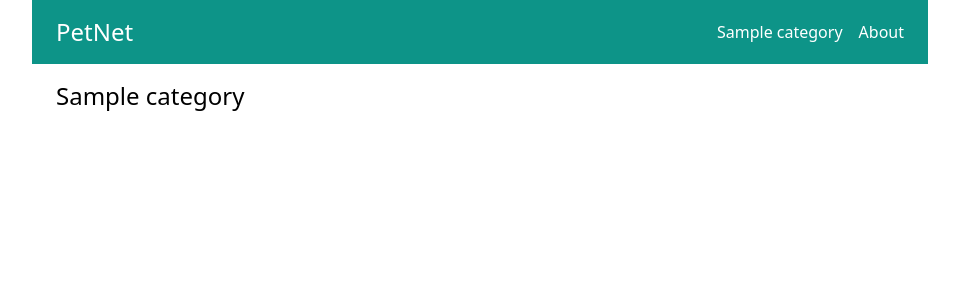
After one commit to EleahBurman/ecommerce-python-django, a Django app: template petnet/store/templates/store/category_detail.html in a window 1280 px wide. The commit adds this page. Shown: the top 300 px of the page, without its empty margins (160-1119 px from the left). Run offline with Django 4.2, Linux system fonts and the light colour scheme; the template is opened without the code that fills it: values that come from a table or form of the project are taken from there, others are empty; tables that the repository leaves empty hold one stand-in row (values such as "Sample post"); some libraries are stand-ins or nearby versions.

Commit message:
Add category to slug

```diff
--- a/petnet/core/templates/core/base.html
+++ b/petnet/core/templates/core/base.html
@@ -20,9 +20,8 @@
         <a href="/" class="text-2xl text-white">PetNet</a>
       </div>
 
-      <div class="menu">
+      <div class="menu flex space-x-4">
         {% menu %}
-        <a href="{% url 'about' %}" class="text-white">About</a>
       </div>
 
     </nav>
--- a/petnet/core/templates/core/frontpage.html
+++ b/petnet/core/templates/core/frontpage.html
@@ -9,7 +9,7 @@ Welcome
     {% for product in products %}
       <div class="product w-1/3 p-2">
         <div class="p-4 bg-gray-100">
-          <a href="{% url 'product_detail' product.slug %}">
+          <a href="{% url 'product_detail' product.category.slug product.slug %}">
             <h2 class="text-xl">{{ product.title }}</h2>
             <p class="text-xsm text-gray-600">${{ product.get_display_price }}</p>
           </a>
--- a/petnet/core/templates/core/menu.html
+++ b/petnet/core/templates/core/menu.html
@@ -1,3 +1,4 @@
 {% for category in categories%}
-  <a href="{% url 'about' %}" class="text-white">{{ category.title }}</a>
+  <a href="{% url 'category_detail' category.slug %}" class="text-white">{{ category.title }}</a>
 {% endfor %}
+<a href="{% url 'about' %}" class="text-white">About</a>
--- /dev/null
+++ b/petnet/store/templates/store/category_detail.html
@@ -0,0 +1,8 @@
+{% extends "core/base.html" %}
+
+{% block title %}{{ category.title }}{% endblock %}
+
+{% block content %}
+
+  <h1 class="text-2xl">{{category.title}}</h1>
+{% endblock %}
--- a/petnet/store/urls.py
+++ b/petnet/store/urls.py
@@ -2,5 +2,7 @@ from django.urls import path
 from . import views
 
 urlpatterns = [
-  path('<slug:slug>/', views.product_detail, name='product_detail'),
+  path('<slug:slug>/', views.category_detail, name='category_detail'),
+  path('<slug:category_slug>/<slug:slug>/', views.product_detail, name='product_detail'),
+
 ]
```
Also changed, not shown: petnet/store/views.py (+8 -1 lines).
